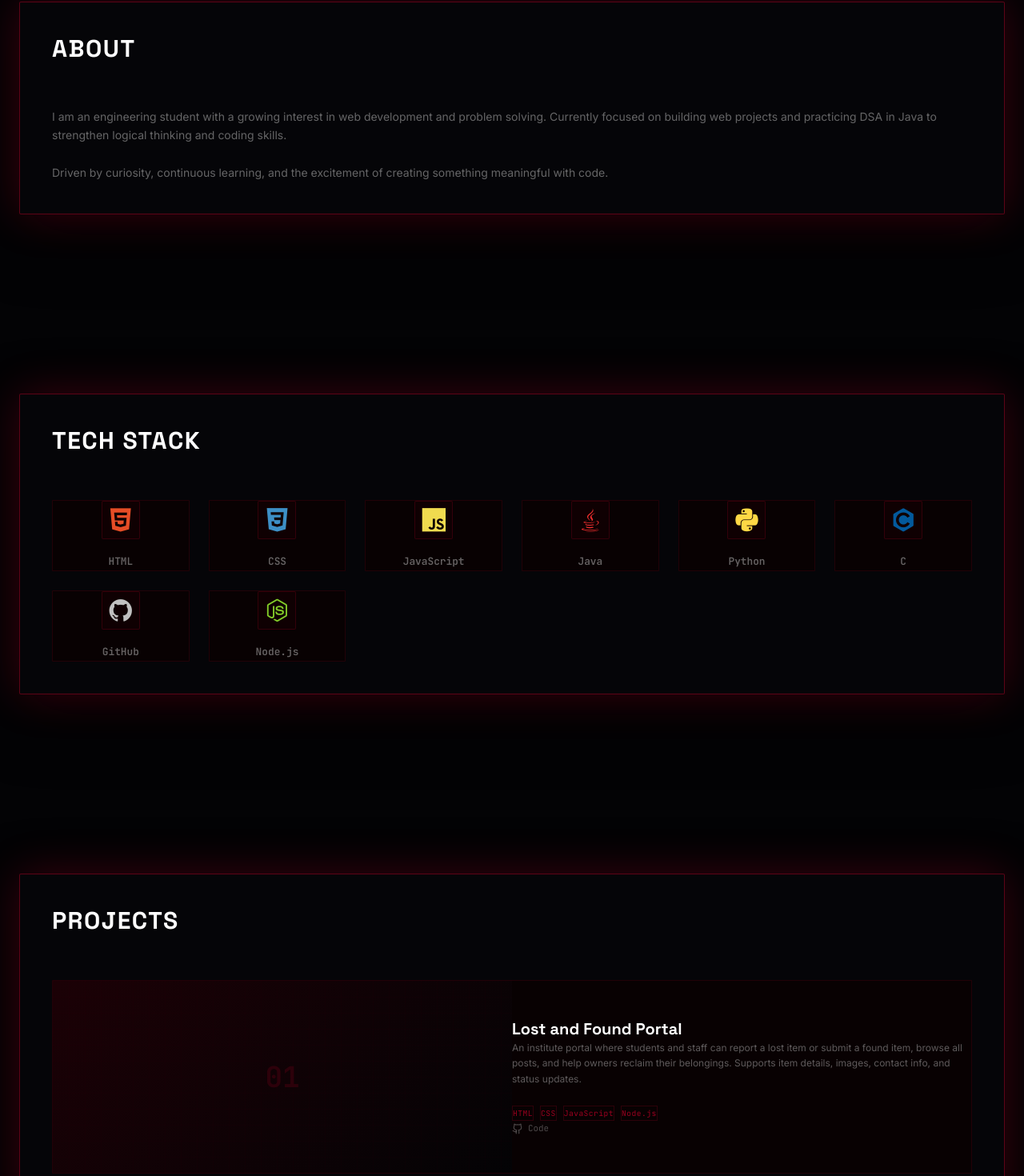
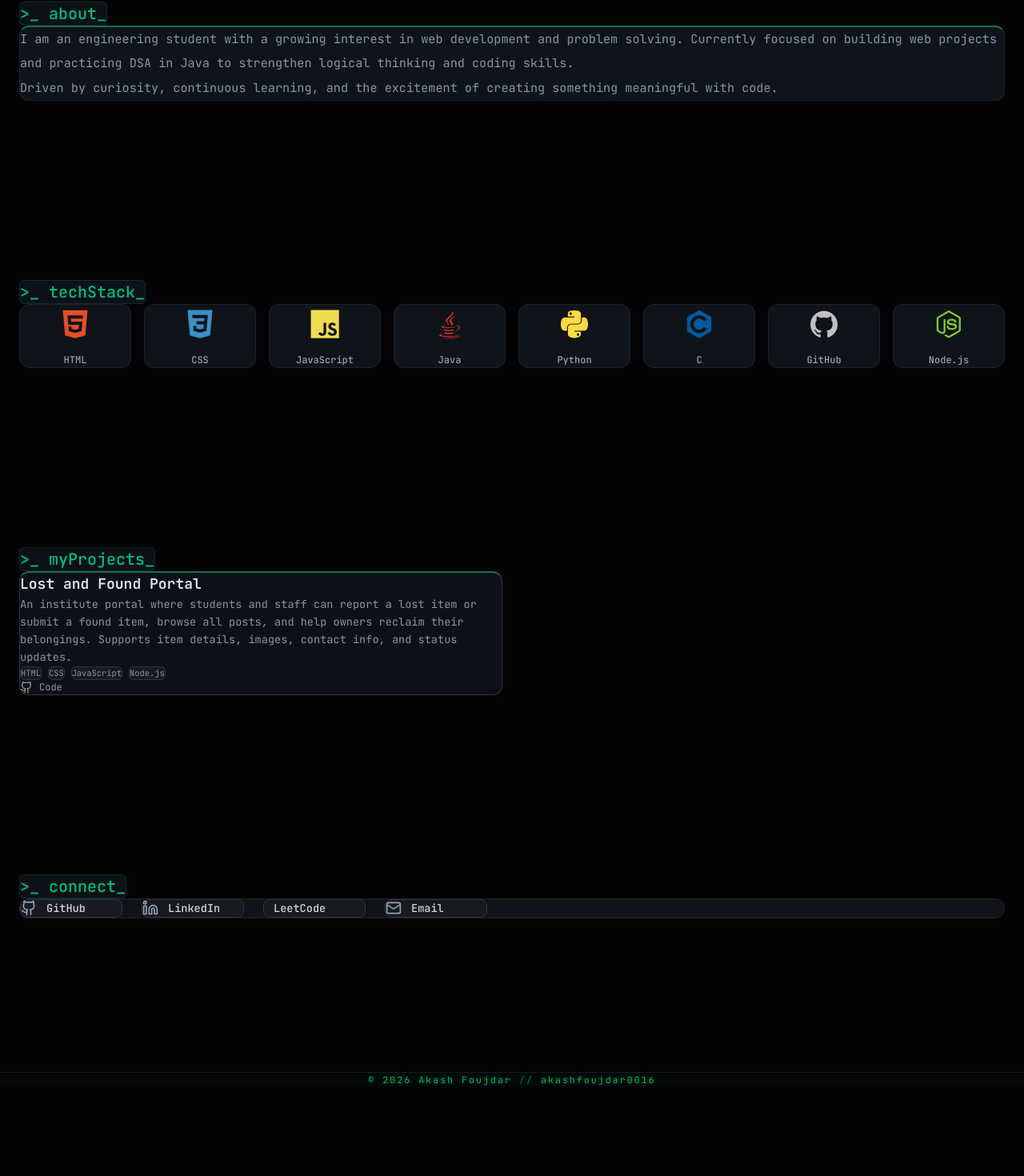
Before and after one commit to akashfoujdar0016/Project_Portfolio, a React (Vite) app: page / in a window 1280 px wide. Shown: the part 974-2444 px from the top of the page at 80% size. After the commit the page ends 2332 px from the top, so only its background shows below. Built offline with nearby package versions, Linux system fonts and the light colour scheme.

Commit message:
feat: redesign all sections to match dark emerald terminal aesthetic

```diff
--- a/src/components/AboutSection.tsx
+++ b/src/components/AboutSection.tsx
@@ -2,28 +2,30 @@ export function AboutSection() {
   return (
     <section id="about" className="relative" style={{ paddingTop: '6rem', paddingBottom: '4rem', paddingLeft: '1.5rem', paddingRight: '1.5rem' }}>
       <div className="w-full section-fade" style={{ maxWidth: '1400px', marginLeft: 'auto', marginRight: 'auto' }}>
-        <div className="section-shell px-10 pt-16 pb-24 md:px-14 md:pt-20 md:pb-32">
+        <div className="px-6 md:px-14 pt-16 pb-24 md:pt-20 md:pb-32">
           {/* Section header */}
-          <div className="mb-40 md:mb-56">
-            <h2 className="font-space text-2xl md:text-3xl font-bold text-white tracking-wider">
-              ABOUT
-            </h2>
+          <div className="mb-12">
+            <div className="inline-block border border-emerald-900/50 bg-[#0d1117] rounded-md px-4 py-2">
+              <span className="text-emerald-500 font-mono text-lg md:text-xl font-medium">{`>_ about_`}</span>
             </div>
-          <div className="h-10 md:h-14"></div>
+          </div>
 
+          {/* About Content */}
+          <div className="bg-[#0f141a] border border-[#222] border-t-2 border-t-[#1f6b4e] rounded-xl p-6 md:p-10">
             <div className="space-y-6">
-            <p className="font-inter text-sm leading-relaxed" style={{ color: 'rgba(180,180,180,0.55)' }}>
+              <p className="font-mono text-[0.85rem] md:text-[0.95rem] leading-loose text-[#8b949e]">
                 I am an engineering student with a growing interest in web development and problem solving.
                 Currently focused on building web projects and practicing DSA in Java to strengthen logical
                 thinking and coding skills.
               </p>
-            <p className="font-inter text-sm leading-relaxed" style={{ color: 'rgba(180,180,180,0.55)' }}>
+              <p className="font-mono text-[0.85rem] md:text-[0.95rem] leading-loose text-[#8b949e]">
                 Driven by curiosity, continuous learning, and the excitement of creating something meaningful
                 with code.
               </p>
             </div>
           </div>
         </div>
+      </div>
     </section>
   );
 }
--- a/src/components/ContactSection.tsx
+++ b/src/components/ContactSection.tsx
@@ -34,35 +34,32 @@ export function ContactSection() {
   return (
     <section id="contact" className="relative" style={{ paddingTop: '6rem', paddingBottom: '4rem', paddingLeft: '1.5rem', paddingRight: '1.5rem' }}>
       <div className="w-full section-fade" style={{ maxWidth: '1400px', marginLeft: 'auto', marginRight: 'auto' }}>
-        <div className="section-shell px-10 pt-16 pb-24 md:px-14 md:pt-20 md:pb-32">
+        <div className="px-6 md:px-14 pt-16 pb-24 md:pt-20 md:pb-32">
           {/* Section header */}
-          <div className="mb-40 md:mb-56">
-            <h2 className="font-space text-2xl md:text-3xl font-bold text-white tracking-wider">
-              CONTACT
-            </h2>
+          <div className="mb-12">
+            <div className="inline-block border border-emerald-900/50 bg-[#0d1117] rounded-md px-4 py-2">
+              <span className="text-emerald-500 font-mono text-lg md:text-xl font-medium">{`>_ connect_`}</span>
             </div>
-          <div className="h-10 md:h-14" />
+          </div>
 
           {/* Icons row directly under CONTACT */}
-          <div className="mb-10">
-            <div className="flex flex-wrap justify-center gap-5 md:gap-8">
+          <div className="bg-[#0f141a] border border-[#222] rounded-xl p-6 md:p-8 flex flex-wrap gap-4 md:gap-6">
             {socials.map((social) => (
               <a
                 key={social.label}
                 href={social.href}
-                  className="section-hover-item flex flex-col items-center justify-center gap-1 px-4 py-3 border border-[rgba(255,0,51,0.06)] hover:border-[rgba(255,0,51,0.25)] transition-all group min-w-[4.5rem]"
-                  style={{ borderRadius: '1px' }}
+                className="flex items-center gap-3 px-5 py-3 bg-[#161b22] border border-[#30363d] rounded-lg hover:border-emerald-500 hover:bg-[#1a202a] transition-all group min-w-[8rem]"
                 target={social.href.startsWith('http') ? '_blank' : undefined}
                 rel={social.href.startsWith('http') ? 'noreferrer' : undefined}
               >
                 {social.kind === 'lucide' ? (
-                    <social.icon className="w-5 h-5 md:w-6 md:h-6 text-[rgba(180,180,180,0.5)] group-hover:text-[#ff0033] transition-colors" />
+                  <social.icon className="w-5 h-5 md:w-5 md:h-5 text-gray-400 group-hover:text-emerald-400 transition-colors" />
                 ) : (
                   <i
-                      className={`${social.devicon} text-[20px] md:text-[24px] opacity-80 group-hover:opacity-100 transition-all`}
+                    className={`${social.devicon} text-[20px] md:text-[20px] opacity-80 group-hover:opacity-100 transition-all`}
                   ></i>
                 )}
-                  <span className="font-mono text-[0.78rem] md:text-[0.8rem] text-[rgba(220,220,220,0.8)] tracking-[0.12em] uppercase">
+                <span className="font-mono text-[0.85rem] font-medium text-gray-300">
                   {social.label}
                 </span>
               </a>
@@ -70,7 +67,6 @@ export function ContactSection() {
           </div>
         </div>
       </div>
-      </div>
     </section>
   );
 }
--- a/src/components/ProjectsSection.tsx
+++ b/src/components/ProjectsSection.tsx
@@ -12,64 +12,46 @@ export function ProjectsSection() {
   return (
     <section id="projects" className="relative" style={{ paddingTop: '6rem', paddingBottom: '4rem', paddingLeft: '1.5rem', paddingRight: '1.5rem' }}>
       <div className="w-full section-fade" style={{ maxWidth: '1400px', marginLeft: 'auto', marginRight: 'auto' }}>
-        <div className="section-shell px-10 pt-16 pb-24 md:px-14 md:pt-20 md:pb-32">
+        <div className="px-6 md:px-14 pt-16 pb-24 md:pt-20 md:pb-32">
           {/* Section header */}
-          <div className="mb-40 md:mb-56">
-            <h2 className="font-space text-2xl md:text-3xl font-bold text-white tracking-wider">PROJECTS</h2>
-          </div>
-          <div className="h-10 md:h-14"></div>
-
-          {/* Single project card */}
-          <div className="hack-card section-hover-item overflow-hidden">
-            <div className="grid md:grid-cols-2">
-              {/* Visual placeholder */}
-              <div
-                className="relative h-56 md:h-auto min-h-[240px]"
-                style={{
-                  background:
-                    'linear-gradient(135deg, rgba(255,0,51,0.08), rgba(3,3,5,0.95))',
-                }}
-              >
-                <div
-                  className="absolute inset-0 opacity-[0.06]"
-                  style={{
-                    backgroundImage:
-                      'linear-gradient(rgba(255,0,51,0.2) 1px, transparent 1px), linear-gradient(90deg, rgba(255,0,51,0.2) 1px, transparent 1px)',
-                    backgroundSize: '20px 20px',
-                  }}
-                />
-                <div className="absolute inset-0 flex items-center justify-center">
-                  <span className="font-mono text-4xl font-bold text-[rgba(255,0,51,0.12)]">01</span>
+          <div className="mb-12">
+            <div className="inline-block border border-emerald-900/50 bg-[#0d1117] rounded-md px-4 py-2">
+              <span className="text-emerald-500 font-mono text-lg md:text-xl font-medium">{`>_ myProjects_`}</span>
             </div>
           </div>
 
-              {/* Content */}
-              <div className="p-10 flex flex-col justify-center">
-                <h4 className="font-space text-xl font-bold text-white mb-3">{project.title}</h4>
+          {/* Projects Grid */}
+          <div className="grid md:grid-cols-2 gap-6">
+            {/* Single project card */}
+            <div className="bg-[#0d1117] border border-[#30363d] border-t-2 border-t-[#1f6b4e] rounded-xl p-6 md:p-8 hover:bg-[#10141a] transition-colors group">
+              <h4 className="font-mono text-base md:text-lg font-semibold text-gray-200 mb-4 group-hover:text-emerald-400 transition-colors">
+                {project.title}
+              </h4>
               <p
-                  className="font-inter text-xs leading-relaxed mb-5"
-                  style={{ color: 'rgba(180,180,180,0.5)' }}
+                className="font-mono text-[0.85rem] leading-relaxed mb-6"
+                style={{ color: '#8b949e' }}
               >
                 {project.description}
               </p>
-                <div className="flex flex-wrap gap-2 mb-6">
+
+              <div className="flex flex-wrap gap-2 mb-8">
                 {project.tech.map((t) => (
                   <span
                     key={t}
-                      className="font-mono text-[0.6rem] px-2 py-1 border border-[rgba(255,0,51,0.15)] text-[rgba(255,0,51,0.6)] tracking-[0.05em]"
+                    className="font-mono text-[0.65rem] px-2 py-1 bg-[#161b22] border border-[#30363d] text-[#8b949e] rounded-md"
                   >
                     {t}
                   </span>
                 ))}
               </div>
-                <div className="flex items-center gap-4">
+
+              <div className="flex items-center gap-4 mt-auto">
                 <a
                   href={project.github}
-                    className="flex items-center gap-1.5 font-mono text-[0.68rem] text-[rgba(180,180,180,0.4)] hover:text-[#ff0033] transition-colors"
+                  className="flex items-center gap-2 font-mono text-[0.75rem] text-[#8b949e] hover:text-emerald-400 transition-colors"
                 >
-                    <Github className="w-3.5 h-3.5" /> Code
+                  <Github className="w-4 h-4" /> Code
                 </a>
-                </div>
               </div>
             </div>
           </div>
--- a/src/components/SkillsSection.tsx
+++ b/src/components/SkillsSection.tsx
@@ -13,28 +13,27 @@ export function SkillsSection() {
   return (
     <section id="tech-stack" className="relative" style={{ paddingTop: '6rem', paddingBottom: '4rem', paddingLeft: '1.5rem', paddingRight: '1.5rem' }}>
       <div className="w-full section-fade" style={{ maxWidth: '1400px', marginLeft: 'auto', marginRight: 'auto' }}>
-        <div className="section-shell px-10 pt-16 pb-24 md:px-14 md:pt-20 md:pb-32">
+        <div className="px-6 md:px-14 pt-16 pb-24 md:pt-20 md:pb-32">
           {/* Section header */}
-          <div className="mb-40 md:mb-56">
-            <h2 className="font-space text-2xl md:text-3xl font-bold text-white tracking-wider">
-              TECH STACK
-            </h2>
+          <div className="mb-12">
+            <div className="inline-block border border-emerald-900/50 bg-[#0d1117] rounded-md px-4 py-2">
+              <span className="text-emerald-500 font-mono text-lg md:text-xl font-medium">{`>_ techStack_`}</span>
+            </div>
           </div>
-          <div className="h-10 md:h-14"></div>
 
           {/* Skills Grid */}
-          <div className="grid grid-cols-2 sm:grid-cols-3 lg:grid-cols-4 xl:grid-cols-6 gap-6">
+          <div className="grid grid-cols-2 md:grid-cols-4 lg:grid-cols-6 xl:grid-cols-8 gap-4">
             {skills.map((skill, i) => (
               <div
                 key={i}
-                className="hack-card section-hover-item p-7 md:p-8 flex flex-col items-center justify-center gap-4 group cursor-pointer"
+                className="bg-[#0f141a] border border-[#222] rounded-xl p-4 md:p-6 flex flex-col items-center justify-center gap-3 hover:border-emerald-500 hover:bg-[#121820] transition-colors cursor-pointer group"
               >
-                <div className="w-10 h-10 md:w-12 md:h-12 flex items-center justify-center border border-[rgba(255,0,51,0.15)] bg-[rgba(255,0,51,0.03)]" style={{ borderRadius: '2px' }}>
+                <div className="w-10 h-10 md:w-12 md:h-12 flex items-center justify-center">
                   <i
-                    className={`${skill.icon} text-2xl md:text-3xl leading-none shrink-0 transition-all duration-300`}
+                    className={`${skill.icon} text-3xl md:text-4xl leading-none shrink-0 transition-transform duration-300 group-hover:scale-110`}
                   />
                 </div>
-                <span className="font-mono text-[0.8rem] font-semibold text-[rgba(180,180,180,0.55)] group-hover:text-white transition-colors duration-300">
+                <span className="font-mono text-[0.7rem] md:text-[0.75rem] font-medium text-gray-400 group-hover:text-emerald-400 transition-colors duration-300">
                   {skill.name}
                 </span>
               </div>
```
Lines whose indentation alone changed are shown as unchanged.
